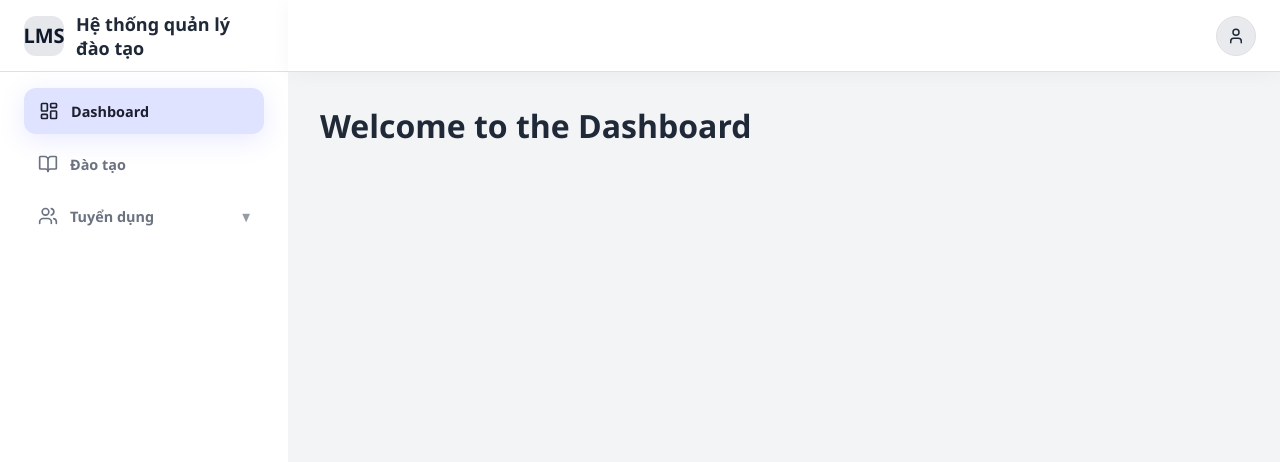
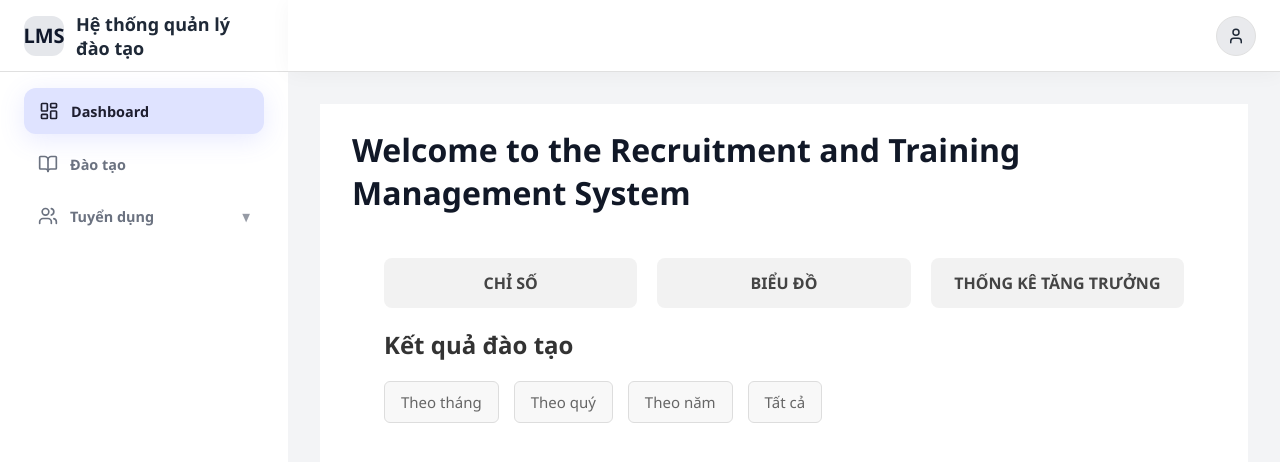
Before and after one commit to 1S-TW/recruitment-training-system-fe, a React (Vite) app: page / in a window 1280 px wide. Shown: the top 462 px of the page. Built offline with nearby package versions, Linux system fonts and the light colour scheme; sample sign-in values are in the browser's storage.

Commit message:
dashboard calm

```diff
--- a/src/pages/HomePage.jsx
+++ b/src/pages/HomePage.jsx
@@ -2,12 +2,45 @@
 import React from "react";
 import Layout from "../components/Layout";
 import "../styles/layout.css";
+import "../styles/HomePage.css";
 
 function HomePage() {
 
   return (
      <Layout>
-      <h1>Welcome to the Dashboard</h1>
+      <div className="home-page">
+        <h1>Welcome to the Recruitment and Training Management System</h1>
+
+      <div className="home-page fade-slide">
+
+        {/* --- TAB HEADER --- */}
+        <div className="dashboard-tabs">
+          <div className="tab active">
+            CHỈ SỐ
+          </div>
+          <div className="tab">
+            BIỂU ĐỒ
+          </div>
+          <div className="tab">
+            THỐNG KÊ TĂNG TRƯỞNG
+          </div>
+        </div>
+
+        {/* --- TITLE --- */}
+        <h2 className="dashboard-title">
+          Kết quả đào tạo
+        </h2>
+
+        {/* --- FILTER BUTTONS --- */}
+        <div className="filter-buttons">
+          <button className="filter active">Theo tháng </button>
+          <button className="filter">Theo quý </button>
+          <button className="filter">Theo năm </button>
+          <button className="filter">Tất cả </button>
+        </div>
+
+      </div>
+      </div>
     </Layout>
   );
 }
--- /dev/null
+++ b/src/styles/HomePage.css
@@ -0,0 +1,75 @@
+.home-page {
+  padding: 24px 32px;
+    font-family: "Inter", "Segoe UI", sans-serif;
+    color: #111827;
+    background-color: #ffffff;
+    min-height: 100vh;
+}
+
+/* --- TAB HEADER --- */
+.dashboard-tabs {
+  display: flex;
+  justify-content: space-between;     /* giãn đều toàn hàng */
+  gap: 20px;
+  margin: 20px 0;
+}
+
+.tab {
+  flex: 1;                             /* mỗi tab chiếm 1/3 độ rộng */
+  text-align: center;                  /* chữ nằm giữa */
+  background: #f2f2f2;
+  padding: 14px 0;
+  border-radius: 8px;
+  font-weight: 600;
+  font-size: 16px;
+  color: #444;
+  cursor: pointer;
+  transition: 0.2s ease;
+}
+
+.badge {
+  background: red;
+  color: white;
+  padding: 2px 8px;
+  border-radius: 50%;
+  font-size: 13px;
+}
+
+.badge.small {
+  font-size: 12px;
+  padding: 2px 6px;
+}
+
+/* --- TITLE --- */
+.dashboard-title {
+  font-size: 24px;
+  margin: 10px 0 20px;
+  font-weight: bold;
+  color: #333;
+}
+
+.dashboard-title span {
+  font-size: 20px;
+  font-weight: 500;
+  color: #666;
+}
+
+/* --- FILTER BUTTONS --- */
+.filter-buttons {
+  display: flex;
+  gap: 15px;
+  margin-bottom: 20px;
+}
+
+.filter {
+  background: #f8f8f8;
+  padding: 10px 16px;
+  border: 1px solid #ddd;
+  border-radius: 6px;
+  cursor: pointer;
+  font-size: 15px;
+  color: #666;
+  display: flex;
+  align-items: center;
+  gap: 6px;
+}
```
Also changed, not shown: 1 other file (tests, documents, lock files or other folders).
